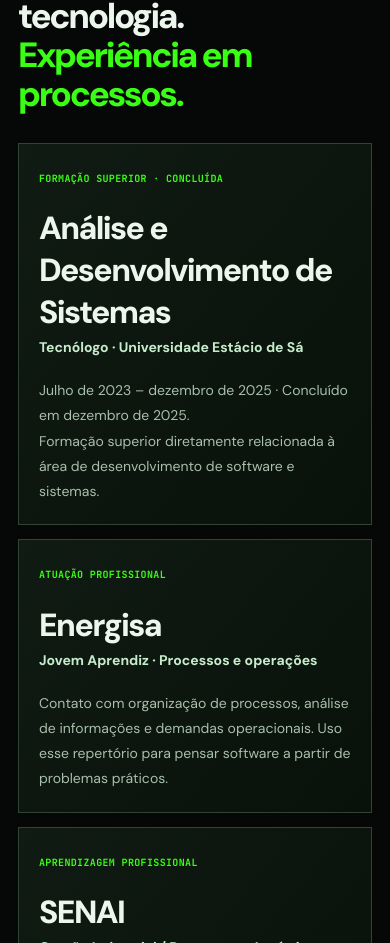
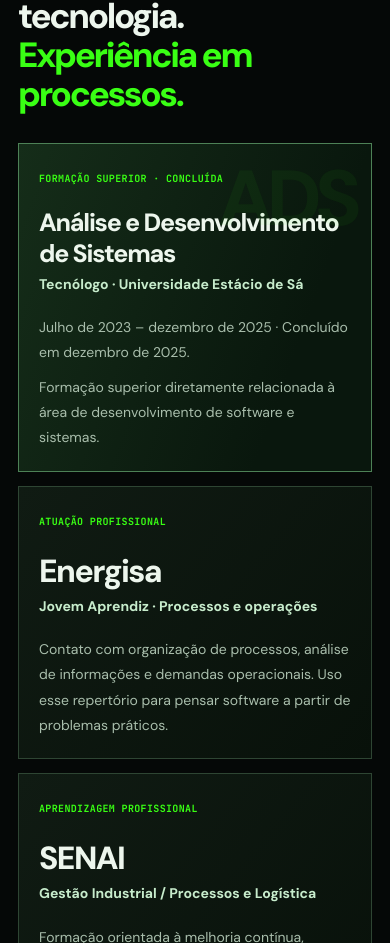
Before and after one commit to gustavormartins/gustavormartins.github.io, a Next.js app: page /recrutador in a window 390 px wide. Shown: the part 1734-2677 px from the top of the page. Built offline with nearby package versions, Linux system fonts and the light colour scheme.

Commit message:
style(recruiter): prominent completed ADS education card with print-safe layout

```diff
--- a/app/recrutador/recruiter.css
+++ b/app/recrutador/recruiter.css
@@ -198,3 +198,20 @@
  .recruiter-extra p{margin:4px 0!important}
  a{color:#145923!important}
 }
+
+/* ADS is a verified, completed higher-education degree, highlighted before work history. */
+.recruiter-education-card{grid-column:1/-1;background:linear-gradient(110deg,#152d19,#09170d 75%);border-color:#4d8156;position:relative;overflow:hidden}
+.recruiter-education-card::after{content:"ADS";position:absolute;right:25px;top:8px;pointer-events:none;font:800 clamp(70px,11vw,132px)/1 var(--sans);letter-spacing:-.09em;color:rgba(57,255,20,.055)}
+.recruiter-education-card>h3{position:relative;font-size:clamp(25px,3vw,35px);max-width:850px}
+.recruiter-education-card>p{position:relative}
+.recruiter-education-card>p:last-child{margin-top:10px;max-width:800px}
+@media(max-width:620px){
+ .recruiter-education-card::after{font-size:78px;right:16px;top:16px}
+ .recruiter-education-card h3{font-size:25px;line-height:1.25}
+}
+@media print{
+ .recruiter-education-card{grid-column:1/-1!important;background:#f2f8f3!important;border-color:#abc8b0!important;page-break-inside:avoid!important}
+ .recruiter-education-card::after{display:none!important}
+ .recruiter-education-card h3{font-size:19pt!important;max-width:100%!important}
+ .recruiter-education-card p{color:#233e29!important}
+}
```
